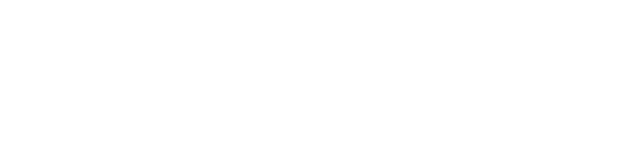
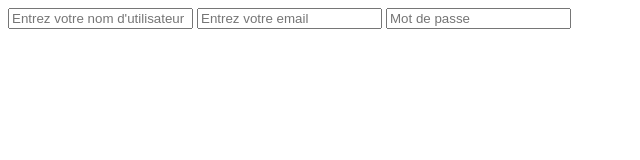
Before and after one commit to yanniceclem/cours_git, a plain HTML site: page index.html in a window 1280 px wide. Shown: the whole page, without its empty margins (0-640 px from the left). Drawn offline with Linux system fonts and the light colour scheme.

Commit message:
a la ligne

```diff
--- a/index.html
+++ b/index.html
@@ -1,11 +1,15 @@
 <!DOCTYPE html>
-<html lang="en">
+<html lang="fr">
 <head>
     <meta charset="UTF-8">
     <meta name="viewport" content="width=device-width, initial-scale=1.0">
     <title>Document</title>
 </head>
 <body>
+    <input type="text" name="username" placeholder="Entrez votre nom d'utilisateur" />
+    <input type="email" name="email" placeholder="Entrez votre email" />
+
+    <input type="password" name="password" placeholder="Mot de passe" />
 
 </body>
 </html>
```
